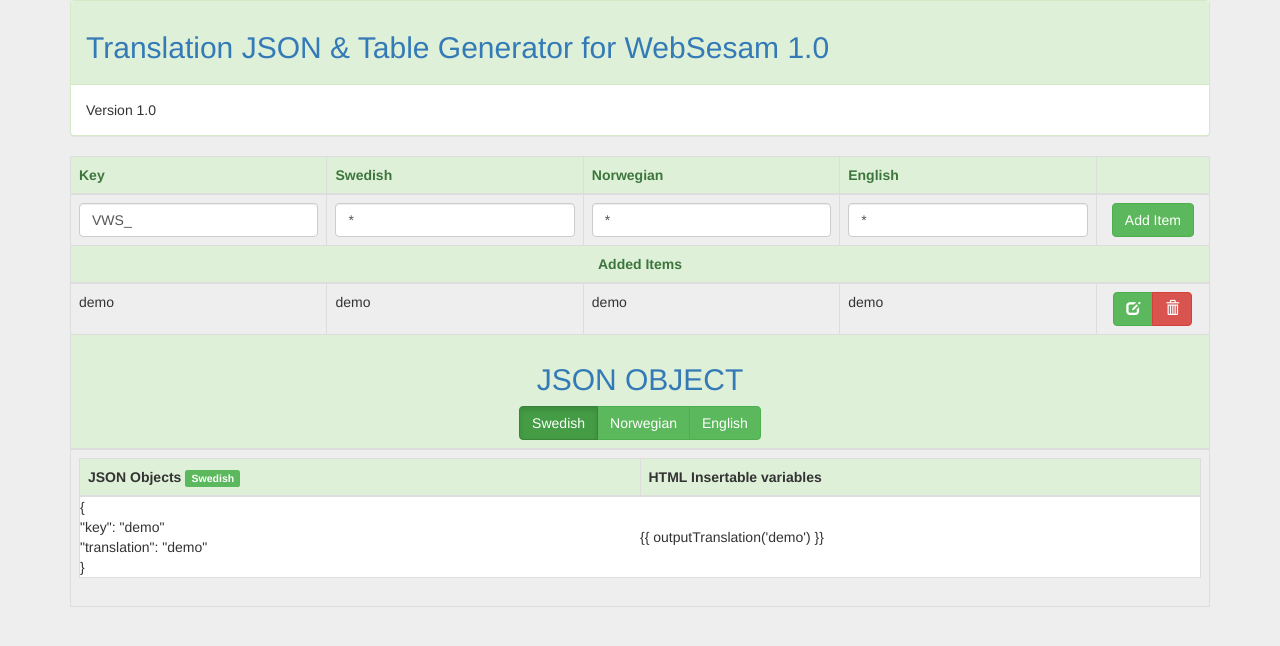
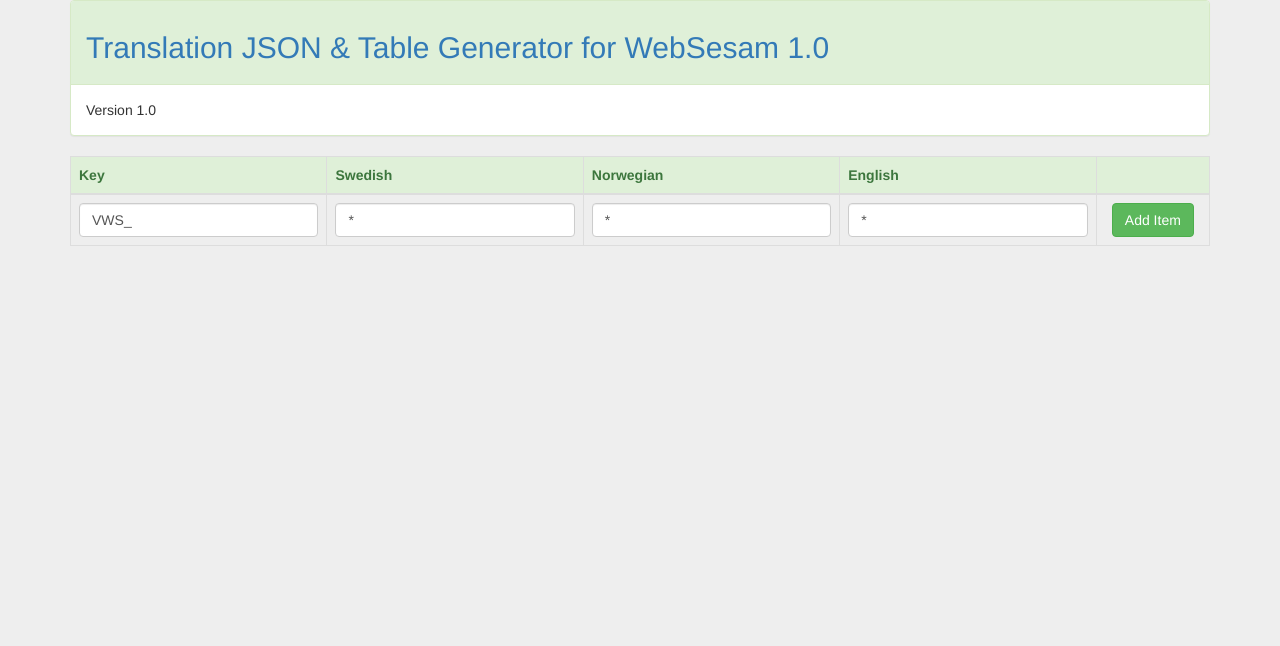
Before and after one commit to dmtrys/keygenerator, an Angular app: page / in a window 1280 px wide. Shown: the top 646 px of the page. Built offline with nearby package versions, Linux system fonts and the light colour scheme; what ng-click-outside would draw is missing.

Commit message:
remove test object

```diff
--- a/src/app/app.component.ts
+++ b/src/app/app.component.ts
@@ -9,7 +9,7 @@ export class AppComponent {
 
 
 items = [
-  {'key': 'demo', 'english': 'demo', 'swedish': 'demo', 'norwegian': 'demo'}
+  //{'key': 'demo', 'english': 'demo', 'swedish': 'demo', 'norwegian': 'demo'}
 ];
 
 key = "VWS_";
```
